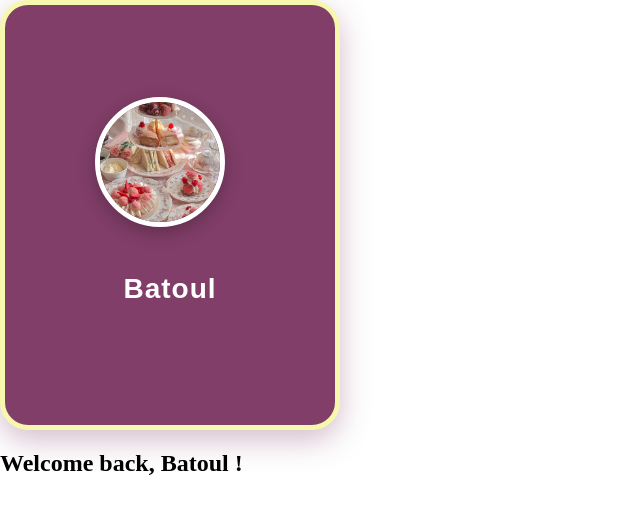
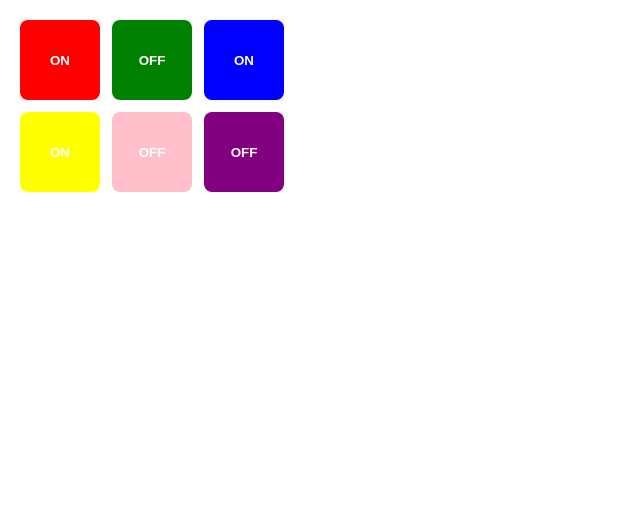
Before and after one commit to Batoul-AbedElSater/React-JS, a React (Vite) app in the folder first-react/: page / in a window 1280 px wide. Shown: the top 514 px of the page, without its empty margins (0-640 px from the left). Built offline with nearby package versions, Linux system fonts and the light colour scheme.

Commit message:
Adding pads with their colors

```diff
--- a/first-react/src/App.css
+++ b/first-react/src/App.css
@@ -1,184 +1,16 @@
-.counter {
-  font-size: 16px;
-  padding: 5px 10px;
-  border-radius: 5px;
-  color: var(--accent);
-  background: var(--accent-bg);
-  border: 2px solid transparent;
-  transition: border-color 0.3s;
-  margin-bottom: 24px;
-
-  &:hover {
-    border-color: var(--accent-border);
-  }
-  &:focus-visible {
-    outline: 2px solid var(--accent);
-    outline-offset: 2px;
-  }
+.pad-container {
+  display: grid;
+  grid-template-columns: repeat(3, 80px);
+  gap: 12px;
+  padding: 20px;
 }
 
-.hero {
-  position: relative;
-
-  .base,
-  .framework,
-  .vite {
-    inset-inline: 0;
-    margin: 0 auto;
-  }
-
-  .base {
-    width: 170px;
-    position: relative;
-    z-index: 0;
-  }
-
-  .framework,
-  .vite {
-    position: absolute;
-  }
-
-  .framework {
-    z-index: 1;
-    top: 34px;
-    height: 28px;
-    transform: perspective(2000px) rotateZ(300deg) rotateX(44deg) rotateY(39deg)
-      scale(1.4);
-  }
-
-  .vite {
-    z-index: 0;
-    top: 107px;
-    height: 26px;
-    width: auto;
-    transform: perspective(2000px) rotateZ(300deg) rotateX(40deg) rotateY(39deg)
-      scale(0.8);
-  }
+.pad {
+  width: 80px;
+  height: 80px;
+  border: none;
+  border-radius: 8px;
+  color: white;
+  font-weight: bold;
+  cursor: pointer;
 }
-
-#center {
-  display: flex;
-  flex-direction: column;
-  gap: 25px;
-  place-content: center;
-  place-items: center;
-  flex-grow: 1;
-
-  @media (max-width: 1024px) {
-    padding: 32px 20px 24px;
-    gap: 18px;
-  }
-}
-
-#next-steps {
-  display: flex;
-  border-top: 1px solid var(--border);
-  text-align: left;
-
-  & > div {
-    flex: 1 1 0;
-    padding: 32px;
-    @media (max-width: 1024px) {
-      padding: 24px 20px;
-    }
-  }
-
-  .icon {
-    margin-bottom: 16px;
-    width: 22px;
-    height: 22px;
-  }
-
-  @media (max-width: 1024px) {
-    flex-direction: column;
-    text-align: center;
-  }
-}
-
-#docs {
-  border-right: 1px solid var(--border);
-
-  @media (max-width: 1024px) {
-    border-right: none;
-    border-bottom: 1px solid var(--border);
-  }
-}
-
-#next-steps ul {
-  list-style: none;
-  padding: 0;
-  display: flex;
-  gap: 8px;
-  margin: 32px 0 0;
-
-  .logo {
-    height: 18px;
-  }
-
-  a {
-    color: var(--text-h);
-    font-size: 16px;
-    border-radius: 6px;
-    background: var(--social-bg);
-    display: flex;
-    padding: 6px 12px;
-    align-items: center;
-    gap: 8px;
-    text-decoration: none;
-    transition: box-shadow 0.3s;
-
-    &:hover {
-      box-shadow: var(--shadow);
-    }
-    .button-icon {
-      height: 18px;
-      width: 18px;
-    }
-  }
-
-  @media (max-width: 1024px) {
-    margin-top: 20px;
-    flex-wrap: wrap;
-    justify-content: center;
-
-    li {
-      flex: 1 1 calc(50% - 8px);
-    }
-
-    a {
-      width: 100%;
-      justify-content: center;
-      box-sizing: border-box;
-    }
-  }
-}
-
-#spacer {
-  height: 88px;
-  border-top: 1px solid var(--border);
-  @media (max-width: 1024px) {
-    height: 48px;
-  }
-}
-
-.ticks {
-  position: relative;
-  width: 100%;
-
-  &::before,
-  &::after {
-    content: '';
-    position: absolute;
-    top: -4.5px;
-    border: 5px solid transparent;
-  }
-
-  &::before {
-    left: 0;
-    border-left-color: var(--border);
-  }
-  &::after {
-    right: 0;
-    border-right-color: var(--border);
-  }
-}
--- a/first-react/src/App.jsx
+++ b/first-react/src/App.jsx
@@ -1,26 +1,25 @@
- import React from "react";
- import Header from "./Header";
- import Body from "./Body"
-// import MainContent from "./MainContent";
-// export default function App() {
-//   return (
-//     <div>
-//       <Header />
-//       <MainContent />
+import React from "react";
+import padsData from "./pads";
+import "./App.css";
 
-//     </div>
-//   );
-// }
+export default function App() {
+  const [pads, setPads] = React.useState(padsData);
 
+  const buttonElements = pads.map(pad => (
+    <button
+      key={pad.id}
+      className="pad"
+      style={{ backgroundColor: pad.color }}
+    >
+      {pad.on ? "ON" : "OFF"}
+    </button>
+  ));
 
-export default function App(){
-
-  const [userName] = React.useState("Batoul");
-
-  return(
+  return (
     <main>
-        <Header userName={userName}/>
-        <Body userName={userName}/>
+      <div className="pad-container">
+        {buttonElements}
+      </div>
     </main>
-  )
+  );
 }
--- /dev/null
+++ b/first-react/src/pads.jsx
@@ -0,0 +1,8 @@
+export default [
+  { id: 1, color: "red", on: true },
+  { id: 2, color: "green", on: false },
+  { id: 3, color: "blue", on: true },
+  { id: 4, color: "yellow", on: true },
+  { id: 5, color: "pink", on: false },
+  { id: 6, color: "purple", on: false }
+];
```
